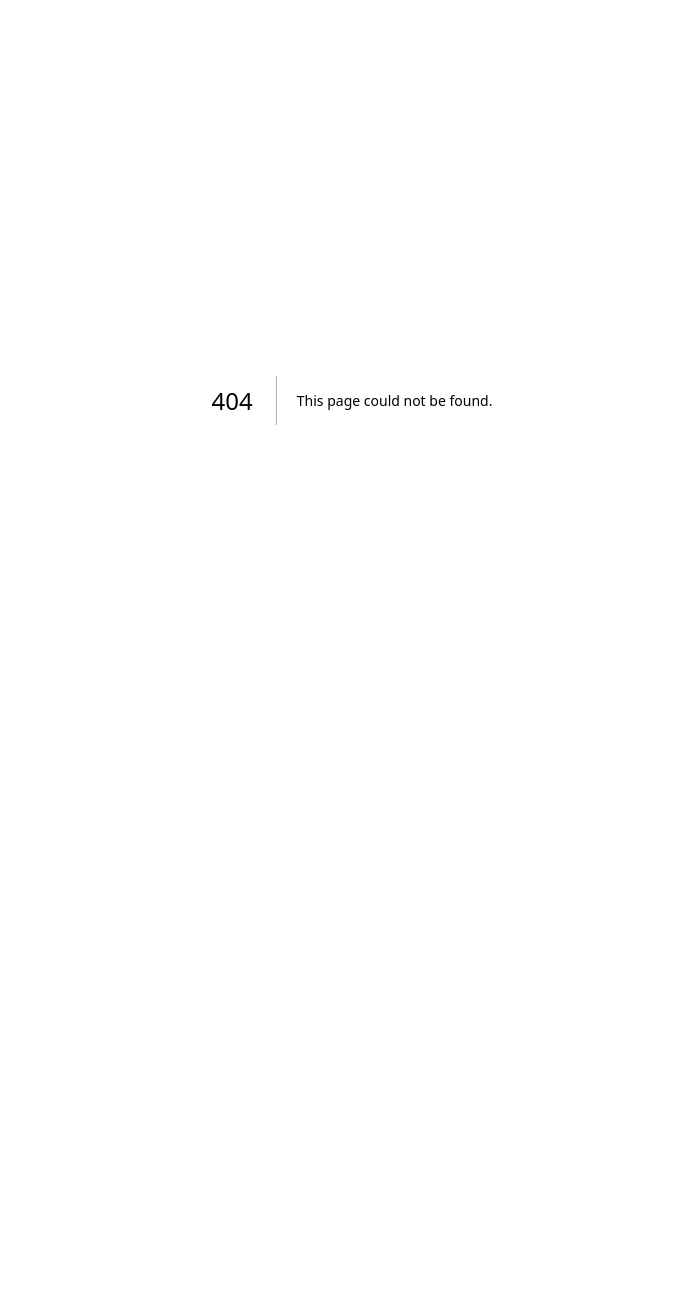
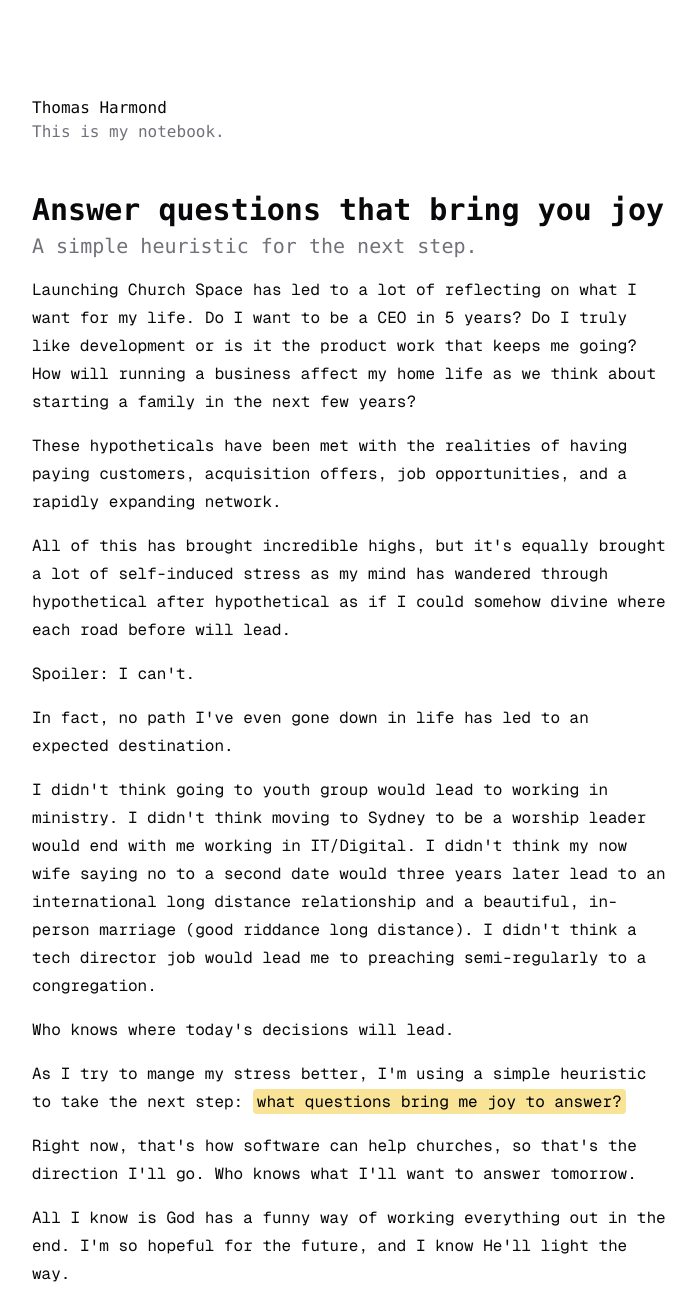
Before and after one commit to teharmond/thomasharmond, a Next.js app: page /ideas/questions-that-bring-joy in a window 1280 px wide. Before the commit this address had no page. Shown: the top 1297 px of the page, without its empty margins (288-984 px from the left). Before the commit the page ends 800 px from the top, so only its background shows below. Built offline with nearby package versions, Linux system fonts and the light colour scheme.

Commit message:
Answer questions that bring you joy

```diff
--- a/app/(withSidebar)/ideas/paper-forms/page.tsx
+++ b/app/(withSidebar)/ideas/paper-forms/page.tsx
@@ -46,36 +46,56 @@ export default function page() {
 
       <ArticleParagraph>
         A few months ago, my wife came home from a church event with a large
-        stack of papers.
+        stack of paper.
       </ArticleParagraph>
       <ArticleParagraph>&quot;What are those?&quot; I asked. </ArticleParagraph>
-      <ArticleParagraph>
-        <mark className="font-semibold">&quot;Paper forms.&quot;</mark>
+      <ArticleParagraph className="italic">
+        &quot;Paper forms.&quot;
       </ArticleParagraph>
       <ArticleParagraph>
         In that moment, eight hours of manual data entry flashed through my
         mind.
       </ArticleParagraph>
       <ArticleParagraph>
-        But her reason for using paper made sense. When she puts a QR code on a
-        screen and asks people to fill it out, she gets fewer responses and the
-        digital abstraction leads to those responses being less personal.
+        It&apos;s easy to be cynical about this, and I see the sentiment online
+        a lot. Catch up with the times. Tell people to pull out their phone and
+        fill it out.
+      </ArticleParagraph>
+      <ArticleParagraph>
+        But this is far from a compassionate solution. We have to go back to
+        first principles. Rather than telling people who use our products that
+        they need to work around <i>our</i> ideas and systems, we need to think
+        about why they might want something, even an antiquated something, in
+        the first place.
+      </ArticleParagraph>
+      <ArticleParagraph>
+        For my wife, her reason is simple: when she puts a QR code on a screen
+        and asks people to fill it out, she gets fewer responses and the digital
+        abstraction leads to those responses being less personal.
       </ArticleParagraph>
       <ArticleParagraph>
         She&apos;s not alone in this. The past two churches I&apos;ve been at
         have paper forms everywhere: giving envelopes, new children&apos;s
         forms, prayer requests, praise reports, spiritual health assessments,
-        surveys, you name it.
+        surveys, connect forms, you name it.
       </ArticleParagraph>
       <ArticleParagraph>
-        While the digital side of my brain hates to admit it, I think
-        they&apos;re good. In my own experience, I fill out paper forms right
-        away whereas the digital ones sit on my todo list indefinitely.
+        While the digital side of my brain hates to admit it, I think they have
+        a place.
+      </ArticleParagraph>
+      <ArticleParagraph>
+        In my own experience, I fill out paper forms right away whereas the
+        digital ones sit on my todo list indefinitely. When I have paper in
+        front of me, I feel an intentionally that I don&apos;t always feel on my
+        phone. And to be honest, I&apos;m more likely to fill out the paper form
+        in the back of the pew when I get bored during the sermon than filling
+        out a digital one if I pull my phone out.
       </ArticleParagraph>
       <ArticleParagraph>
         <mark className="font-semibold">
           So churches should be using paper forms.
-        </mark>
+        </mark>{" "}
+        Not in lieu of digital, but as a complement to a well-rounded system.
       </ArticleParagraph>
       <ArticleParagraph>
         But like most things, there&apos;s a catch.
@@ -86,7 +106,7 @@ export default function page() {
         digitally and use it in any formalized process, you have to input all
         the data by hand into your tool of choice. But most form tools—Planning
         Center included—don&apos;t let you manually input form data. So churches
-        either have to create a seperate process for each submission type or
+        either have to create a separate process for each submission type or
         they have to bring the data together themselves in a secondary tool.
       </ArticleParagraph>
       <ArticleParagraph>Not ideal.</ArticleParagraph>
@@ -116,11 +136,11 @@ export default function page() {
       <SectionHeader>TOWARDS A SOLUTION</SectionHeader>
       <ArticleParagraph>
         To make this work, I first needed to make a way to build digital forms
-        as the backbone. It was easy enough to rework the email builder into a
-        form builder, but I didn&apos;t want this to just be a good paper tool.
-        I had to make this digital builder great. I added in advanced
-        conditional logic, pages, advanced fields, and content blocks to give
-        extra info and resources to the submitter.
+        to serve as the backbone. It was easy enough to rework the email builder
+        into a form builder, but I wanted to make this digital builder great,
+        solving both needs a church has. I added in advanced conditional logic,
+        pages, every field type you could need, and content blocks to give extra
+        info and resources to the submitter.
       </ArticleParagraph>
       <Image
         src="https://heucweqplwpswrlbexez.supabase.co/storage/v1/object/public/thomasharmond//form-builder.png"
@@ -139,7 +159,9 @@ export default function page() {
       <ArticleParagraph>
         I then added in a way to link form fields to Planning Center fields
         (including custom fields) and to have the form submissions go to a
-        workflow card or profile note in PCO.{" "}
+        workflow card or profile note in PCO. A core part of the value that
+        Church Space offers is that it keeps PCO as the source of truth for all
+        data. This couldn&apos;t be the exception to that.
       </ArticleParagraph>
       <Image
         src="https://heucweqplwpswrlbexez.supabase.co/storage/v1/object/public/thomasharmond//form-pco-logic-one.png"
@@ -157,11 +179,11 @@ export default function page() {
       />
       <ArticleParagraph>
         Now, we needed a way to get the digital form on paper. For this, I used
-        React PDF. Super fun tool. I defined the CSS for how each field should
-        look when it&apos;s rendered, and then I can pass the form schema to the
-        function. We then filter out content blocks (other than text and
-        dividers) and filter out file upload fields. The user can then download
-        this PDF in multiple paper sizes to suit their needs.{" "}
+        React PDF. Super fun tool. I defined the CSS for how each field type
+        should render, and then I can pass the form schema to the function. We
+        then filter out content blocks (other than text and dividers) and filter
+        out file upload fields. The user can then download this PDF in multiple
+        paper sizes to suit their needs.
       </ArticleParagraph>
       <Image
         src="https://heucweqplwpswrlbexez.supabase.co/storage/v1/object/public/thomasharmond//paper-form.png"
@@ -173,10 +195,10 @@ export default function page() {
       <ArticleParagraph>
         Once the user is ready to upload their submissions, they can open the
         site on their mobile device and scan them in. Each image is encoded to
-        base64, batched together, and passed to a Trigger.dev job along with the
-        form schema. The job uses the Vercel AI SDK with Gemini 2.0 Flash to
-        analyze the forms and convert the data to JSON. We then use Zod to
-        validate the results.{" "}
+        base64, batched together, and passed to a Trigger.dev background job
+        along with the form schema. The job uses the Vercel AI SDK with Gemini
+        2.0 Flash to analyze the forms and convert the data to JSON. We then use
+        Zod to validate the results.{" "}
       </ArticleParagraph>
       <Image
         src="https://heucweqplwpswrlbexez.supabase.co/storage/v1/object/public/thomasharmond//upload-paper-form.png"
@@ -206,18 +228,31 @@ export default function page() {
       </ArticleParagraph>
       <SectionHeader>WHAT&apos;S NEXT</SectionHeader>
       <ArticleParagraph>
+        Churches are infinitely unique which is why I deeply believe there
+        should be software of all sorts—forms, project management, communication
+        tools—that is specially designed for churches. This is another step in
+        that direction.
+      </ArticleParagraph>
+      <ArticleParagraph>
+        I hope this tool helps us in ministry to better care for our people. We
+        don't collect data to stack up vanity metrics; we do it because
+        everything from a prayer request to an email unsubscribe tells us
+        something about the people that we've been entrusted to care for.{" "}
+      </ArticleParagraph>
+      <ArticleParagraph>
         There are still a lot of things to be worked out. What do you do with
-        conditional fields? If a JSON response fails the Zod validation, should
-        you use a different model to try again? Should paper form submissions
-        receive a submission confirmation email? What&apos;s the best UX for
-        someone to correct submission values that were processed incorrectly?
+        conditional fields on paper? If a JSON response fails the Zod
+        validation, should you use a different model to try the OCR again?
+        Should paper form submissions receive a submission confirmation email?
+        What&apos;s the best UX for someone to correct submission values that
+        were processed incorrectly?
       </ArticleParagraph>
       <ArticleParagraph>
         I&apos;m looking forward to answering these questions in the coming
         weeks as we get ready to roll it out to more churches.
       </ArticleParagraph>
       <ArticleParagraph>
-        If you have any ideas or want to access to the beta, reach out to me at{" "}
+        If you have any ideas or want to access to the alpha, reach out to me at{" "}
         <a href="mailto:hey@thomasharmond.com" className="underline">
           hey@thomasharmond.com
         </a>
--- a/app/(withSidebar)/ideas/pco-home-meeting/page.tsx
+++ b/app/(withSidebar)/ideas/pco-home-meeting/page.tsx
@@ -43,6 +43,14 @@ export default function page() {
         description="Thoughts on PCO Home (and ChMS in general)"
       />
       <SectionHeader>Links</SectionHeader>
+      <OpenGraphPreview
+        url="https://mobbin.com/?referrer_workspace_id=882a1dd3-df71-47ed-8a7d-37e2988c8fa3"
+        variant="compact"
+      />
+      <OpenGraphPreview
+        url="https://linear.app/blog/building-what-customers-need"
+        variant="compact"
+      />
       <ArticleParagraph>
         <mark className="w-fit">
           <span className="font-semibold">DEMO</span>
--- /dev/null
+++ b/app/(withSidebar)/ideas/questions-that-bring-joy/page.tsx
@@ -0,0 +1,115 @@
+import { Metadata } from "next";
+import ArticleHeader from "../../../../components/ArticleHeader";
+import ArticleParagraph from "../../../../components/ArticleParagraph";
+
+export const metadata: Metadata = {
+  title: "On Planning Center Home",
+  description: "The meta-layer of Planning Center",
+};
+
+const articles = [
+  {
+    title: "Why I don’t like prayer request forms",
+    description: "The pastoral implications of our technical choices",
+    link: "/ideas/prayer-request-forms",
+  },
+  {
+    title: "Do I really need 14 apps to join the team?",
+    description: "Who’s going to build Notion for Churches?",
+    link: "/ideas/14-apps",
+  },
+  {
+    title: "Notes on Craft and Quality",
+    description: "The companies that have helped me shape Church Space",
+    link: "/ideas/craft-and-quality",
+  },
+  {
+    title: "My Stack",
+    description: "What I used to build Church Space",
+    link: "/ideas/my-stack",
+  },
+];
+
+export default function page() {
+  return (
+    <div className=" gap-4 flex flex-col">
+      <ArticleHeader
+        title="Answer questions that bring you joy"
+        description="A simple heuristic for the next step."
+      />
+      <ArticleParagraph>
+        Launching Church Space has led to a lot of reflecting on what I want for
+        my life. Do I want to be a CEO in 5 years? Do I truly like development
+        or is it the product work that keeps me going? How will running a
+        business affect my home life as we think about starting a family in the
+        next few years?
+      </ArticleParagraph>
+      <ArticleParagraph>
+        These hypotheticals have been met with the realities of having paying
+        customers, acquisition offers, job opportunities, and a rapidly
+        expanding network.{" "}
+      </ArticleParagraph>
+      <ArticleParagraph>
+        All of this has brought incredible highs, but it&apos;s equally brought
+        a lot of self-induced stress as my mind has wandered through
+        hypothetical after hypothetical as if I could somehow divine where each
+        road before will lead.{" "}
+      </ArticleParagraph>
+      <ArticleParagraph>Spoiler: I can&apos;t. </ArticleParagraph>
+      <ArticleParagraph>
+        In fact, no path I&apos;ve even gone down in life has led to an expected
+        destination.{" "}
+      </ArticleParagraph>
+      <ArticleParagraph>
+        I didn&apos;t think going to youth group would lead to working in
+        ministry. I didn&apos;t think moving to Sydney to be a worship leader
+        would end with me working in IT/Digital. I didn&apos;t think my now wife
+        saying no to a second date would three years later lead to an
+        international long distance relationship and a beautiful, in-person
+        marriage (good riddance long distance). I didn&apos;t think a tech
+        director job would lead me to preaching semi-regularly to a
+        congregation.
+      </ArticleParagraph>
+      <ArticleParagraph>
+        Who knows where today&apos;s decisions will lead.{" "}
+      </ArticleParagraph>
+      <ArticleParagraph>
+        As I try to mange my stress better, I&apos;m using a simple heuristic to
+        take the next step: <mark>what questions bring me joy to answer?</mark>
+      </ArticleParagraph>
+      <ArticleParagraph>
+        Right now, that&apos;s how software can help churches, so that&apos;s
+        the direction I&apos;ll go. Who knows what I&apos;ll want to answer
+        tomorrow.
+      </ArticleParagraph>
+      <ArticleParagraph>
+        All I know is God has a funny way of working everything out in the end.
+        I&apos;m so hopeful for the future, and I know He&apos;ll light the way.{" "}
+      </ArticleParagraph>
+      <div className="flex gap-2 border-l-8 rounded-l border-primary py-3 ml-4">
+        <ArticleParagraph className="">
+          <span className="font-semibold ">
+            "All shall be well and all manner of things shall be well.”
+          </span>
+          <br />
+          <span className="italic pl-2 ">— Julian of Norwich</span>
+        </ArticleParagraph>
+      </div>
+      <div className="flex flex-col gap-2 bg-muted p-4 rounded-xl mt-12">
+        <h3 className="text-xl font-bold px-2">More</h3>
+        {articles.map((article, index) => (
+          <a
+            href={article.link}
+            className="text-pretty hover:bg-blue-100 font-medium hover:text-blue-600 px-2 py-1 rounded-md transition-colors"
+            key={index}
+          >
+            <h2>{article.title}</h2>
+            <p className="text-sm text-muted-foreground font-light">
+              {article.description}
+            </p>
+          </a>
+        ))}
+      </div>
+    </div>
+  );
+}
```
